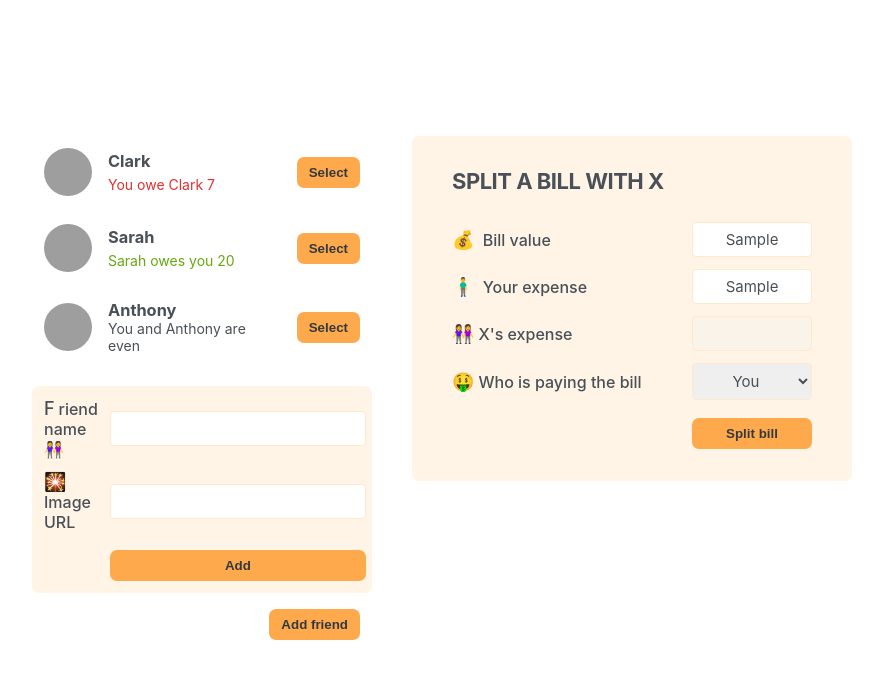
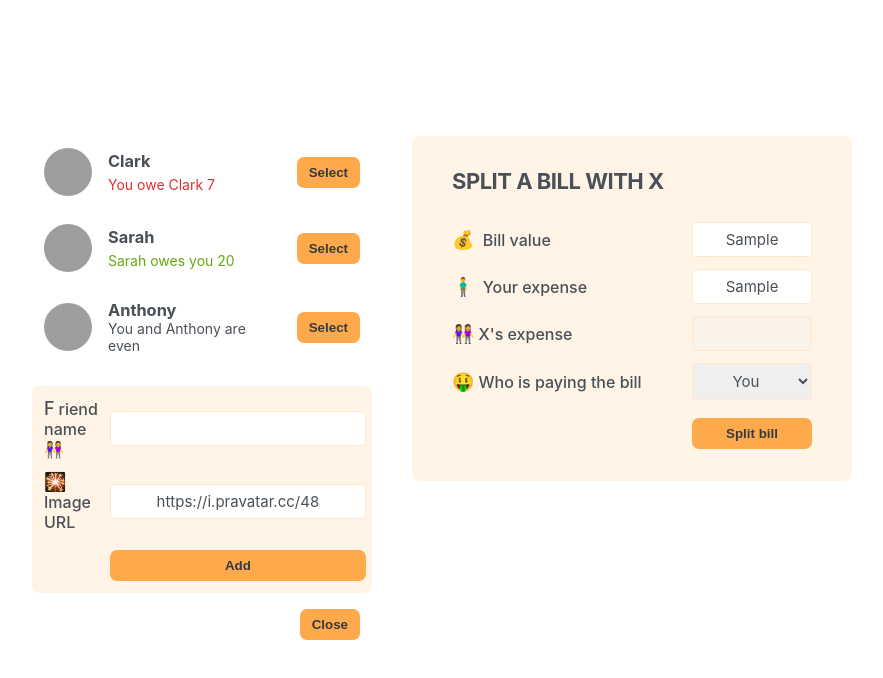
Before and after one commit to myhzyy/eat-n-split, a React (Create React App) app: page / in a window 1280 px wide. Both pictures are taken after typing "Sample", "Sample" into the empty fields and a click on the button "Add friend". Shown: the top 678 px of the page, without its empty margins (198-1081 px from the left). Built offline with nearby package versions, Linux system fonts and the light colour scheme; grey boxes are pictures that could not be loaded.

Commit message:
state install

```diff
--- a/src/App.js
+++ b/src/App.js
@@ -33,7 +33,9 @@
       <div className="sidebar">
         <FriendsList />
         {showAddFriend && <FormAddFriend />}
-        <Button onClick={handleShowAddFriend}>Add friend</Button>
+        <Button onClick={handleShowAddFriend}>
+          {showAddFriend ? "Close" : "Add friend"}
+        </Button>
       </div>
       <FormSplitBill />
     </div>
@@ -86,13 +88,43 @@
 }
 
 function FormAddFriend() {
+  const [name, setName] = useState("");
+  const [image, setImage] = useState("https://i.pravatar.cc/48");
+
+  function handleSubmit(e) {
+    e.preventDefault();
+
+    if (!name || !image) return;
+
+    const id = crypto.randomUUID();
+    const newFriend = {
+      id,
+      name,
+      image: `${image}?=${id}`,
+      balance: 0,
+    };
+
+    console.log(newFriend);
+
+    setName("");
+    setImage("https://i.pravatar.cc/48");
+  }
+
   return (
-    <form className="form-add-friend">
+    <form className="form-add-friend" onSubmit={handleSubmit}>
       <label>Friend name 👭</label>
-      <input type="text" />
+      <input
+        type="text"
+        value={name}
+        onChange={(e) => setName(e.target.value)}
+      />
 
       <label>🎇 Image URL</label>
-      <input type="text" />
+      <input
+        type="text"
+        value={image}
+        onChange={(e) => setImage(e.target.value)}
+      />
 
       <Button>Add</Button>
     </form>
```
